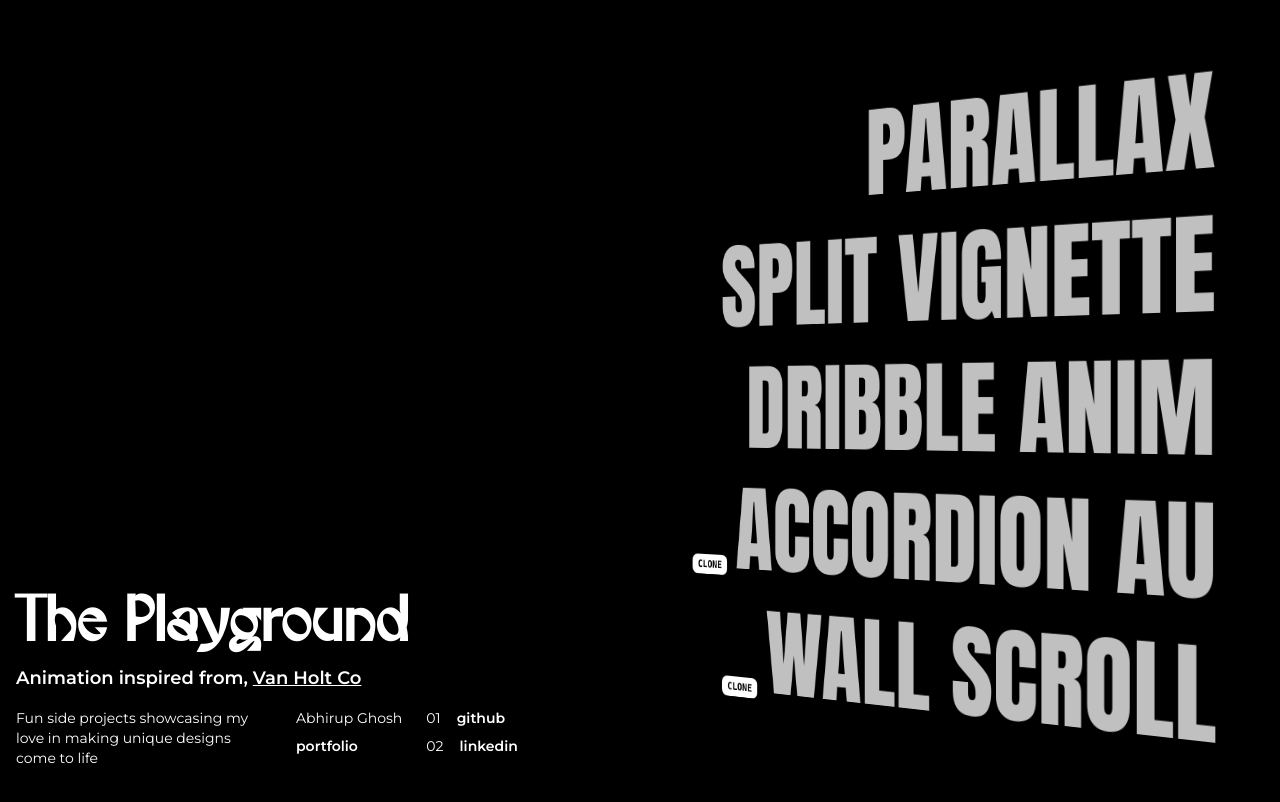
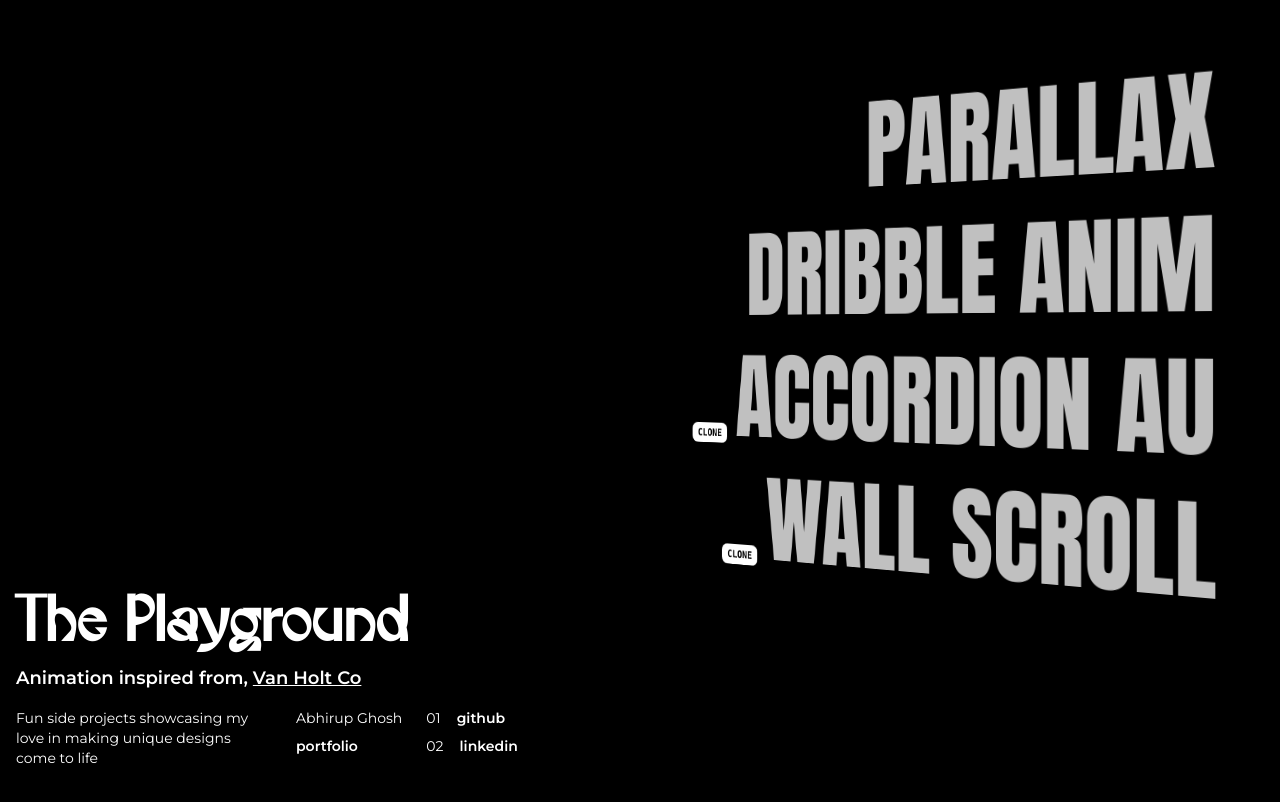
Before and after one commit to ghosh-abhirup/playground, a Next.js app: page /wall-scroll in a window 1280 px wide. Shown: the top 802 px of the page. Built offline with nearby package versions, Linux system fonts and the light colour scheme; a web font is replaced by a local one.

Commit message:
portfolio link

```diff
--- a/app/utility.js
+++ b/app/utility.js
@@ -1,4 +1,5 @@
 export const GITHUB_URL = "https://github.com/ghosh-abhirup";
+export const PORTFOLIO_URL = "https://portfolio.avidev.in/";
 
 export const LINKEDIN_URL = "https://www.linkedin.com/in/abhirupg/";
 
@@ -9,12 +10,12 @@ export const routes = [
     img: "/images/routes/parallax.png",
     desc: "Smooth and beautifull parallax animation inspired from awward SOTD website, using GSAP animations and Next JS",
   },
-  {
-    name: "Split Vignette",
-    link: "/split-vignette",
-    img: "/images/routes/split-vignette.png",
-    desc: "Split vignette animation from awwards websites, to show the split change in a element using CSS and Next JS",
-  },
+  // {
+  //   name: "Split Vignette",
+  //   link: "/split-vignette",
+  //   img: "/images/routes/split-vignette.png",
+  //   desc: "Split vignette animation from awwards websites, to show the split change in a element using CSS and Next JS",
+  // },
   {
     name: "Dribble Anim",
     link: "/dribbleEffect",
--- a/components/home/DesktopVision.jsx
+++ b/components/home/DesktopVision.jsx
@@ -2,7 +2,7 @@ import "./home.css";
 import { TbExternalLink } from "react-icons/tb";
 import WorkCarousel from "./WorkCarousel";
 import Link from "next/link";
-import { GITHUB_URL, LINKEDIN_URL } from "@/app/utility";
+import { GITHUB_URL, LINKEDIN_URL, PORTFOLIO_URL } from "@/app/utility";
 
 const DesktopVision = () => {
   return (
@@ -20,7 +20,7 @@ const DesktopVision = () => {
       </div>
       <div className="flex items-center">
         <div className="flex-1 flex items-center h-[15vh]">
-          <Link target="_blank" href={"/"} className="social_links_home">
+          <Link target="_blank" href={PORTFOLIO_URL} className="social_links_home">
             <p className="social_link">portfolio</p>
             <TbExternalLink />
           </Link>
--- a/components/home/MobileVision.jsx
+++ b/components/home/MobileVision.jsx
@@ -1,4 +1,4 @@
-import { GITHUB_URL, LINKEDIN_URL, routes } from "@/app/utility";
+import { GITHUB_URL, LINKEDIN_URL, PORTFOLIO_URL, routes } from "@/app/utility";
 import Link from "next/link";
 import { MdOutlineDoubleArrow } from "react-icons/md";
 
@@ -17,7 +17,7 @@ const MobileVision = () => {
           <p className="uppercase font-moderniz text-sm leading-[1]">LinkedIn</p>
           <MdOutlineDoubleArrow />
         </Link>
-        <Link href={"/"} className="flex bg-off_white px-2 py-3 text-pastel_black items-center justify-between">
+        <Link href={PORTFOLIO_URL} className="flex bg-off_white px-2 py-3 text-pastel_black items-center justify-between">
           <p className="uppercase font-moderniz text-sm leading-[1]">Portfolio</p>
           <MdOutlineDoubleArrow />
         </Link>
```
